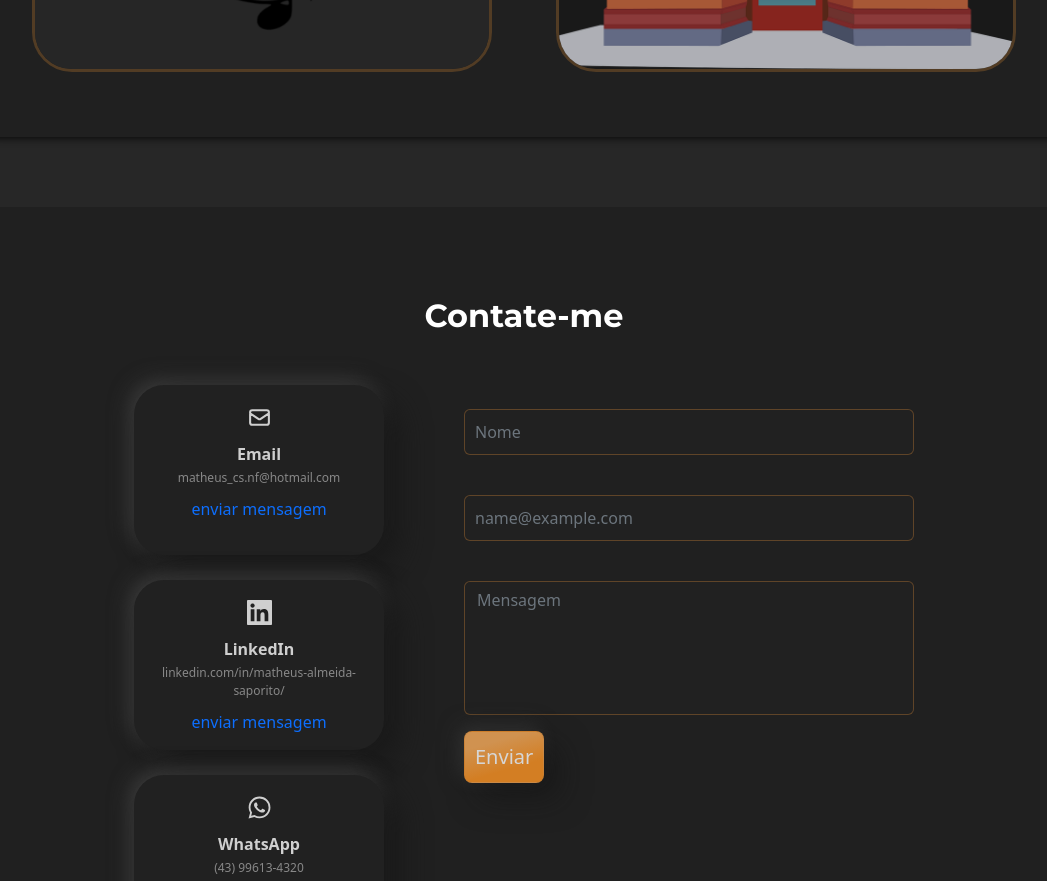
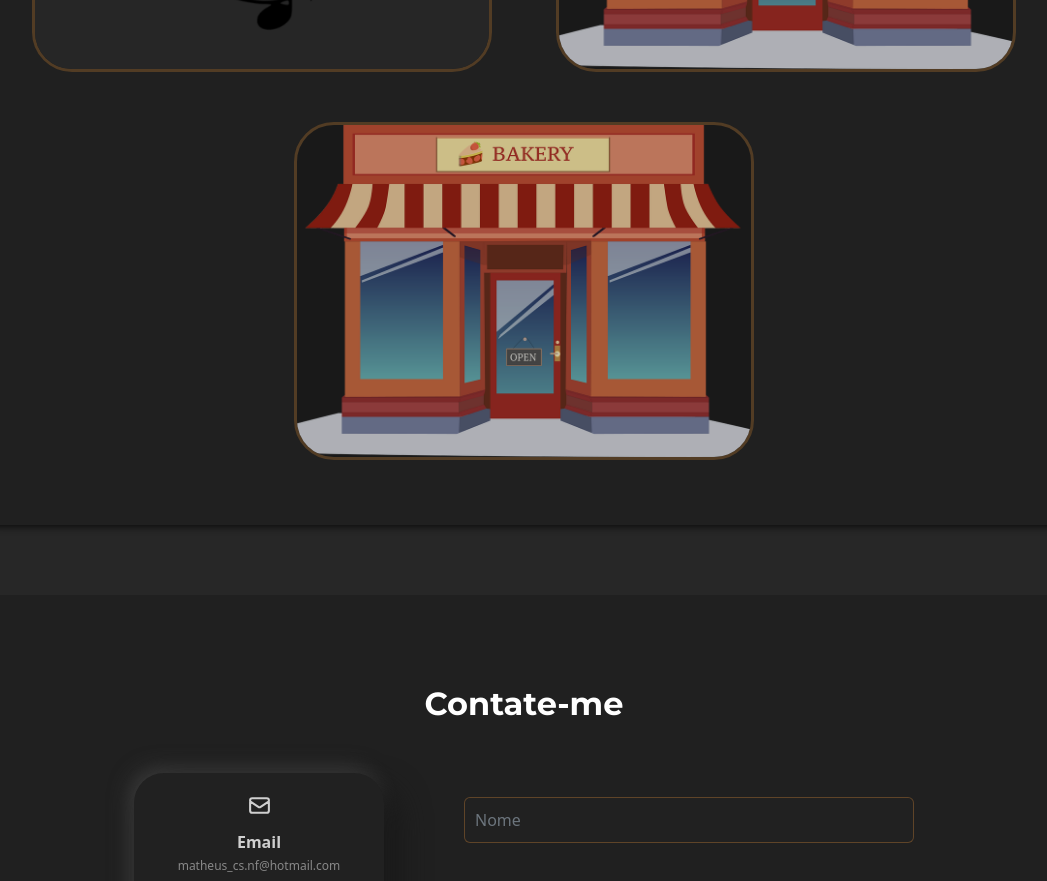
Before and after one commit to MatheusNF123/port, a React (Create React App) app: page / in a window 1280 px wide. Shown: the part 3220-4101 px from the top of the page, without its empty margins (116-1163 px from the left). Built offline with nearby package versions, Linux system fonts and the light colour scheme.

Commit message:
arrumando habilidades

```diff
--- a/src/dataProjetos.jsx
+++ b/src/dataProjetos.jsx
@@ -45,6 +45,12 @@ const projetos = [
     infos: 'Uma Api de Sistema de gerenciamento de vendas no formato dropshipping desenvolvida em node-js, utilizando a arquitetura MSC (model-service-controller) e um banco de dados MySQL para gestão de dados.',
     code: 'https://github.com/MatheusNF123/store-manager'
   },
+  {
+    img: storeManager,
+    titulo: 'Store-Manager',
+    infos: 'Uma Api de Sistema de gerenciamento de vendas no formato dropshipping desenvolvida em node-js, utilizando a arquitetura MSC (model-service-controller) e um banco de dados MySQL para gestão de dados.',
+    code: 'https://github.com/MatheusNF123/store-manager'
+  },
 ]
 
 export default projetos
--- a/src/pages/About/About.css
+++ b/src/pages/About/About.css
@@ -18,12 +18,12 @@
   background-color: rgb(24, 24, 24);
   display: flex;
   flex-direction: column;
-  height: 550px;
+  height: 700px;
   box-shadow: 0px 0px 10px rgba(255, 255, 255, 0.329);
   border-radius: 30px;
   padding: 50px;
   margin-right: 20px;
-  justify-content: center;
+  /* justify-content: center; */
 
 }
 
@@ -77,7 +77,7 @@
   width: 50%;
   background-color: rgb(24, 24, 24);
   display: flex;
-  height: 550px;
+  height: 700px;
   flex-direction: column;
   box-shadow: 0px 0px 10px rgba(255, 255, 255, 0.329);
   border-radius: 30px;
```
